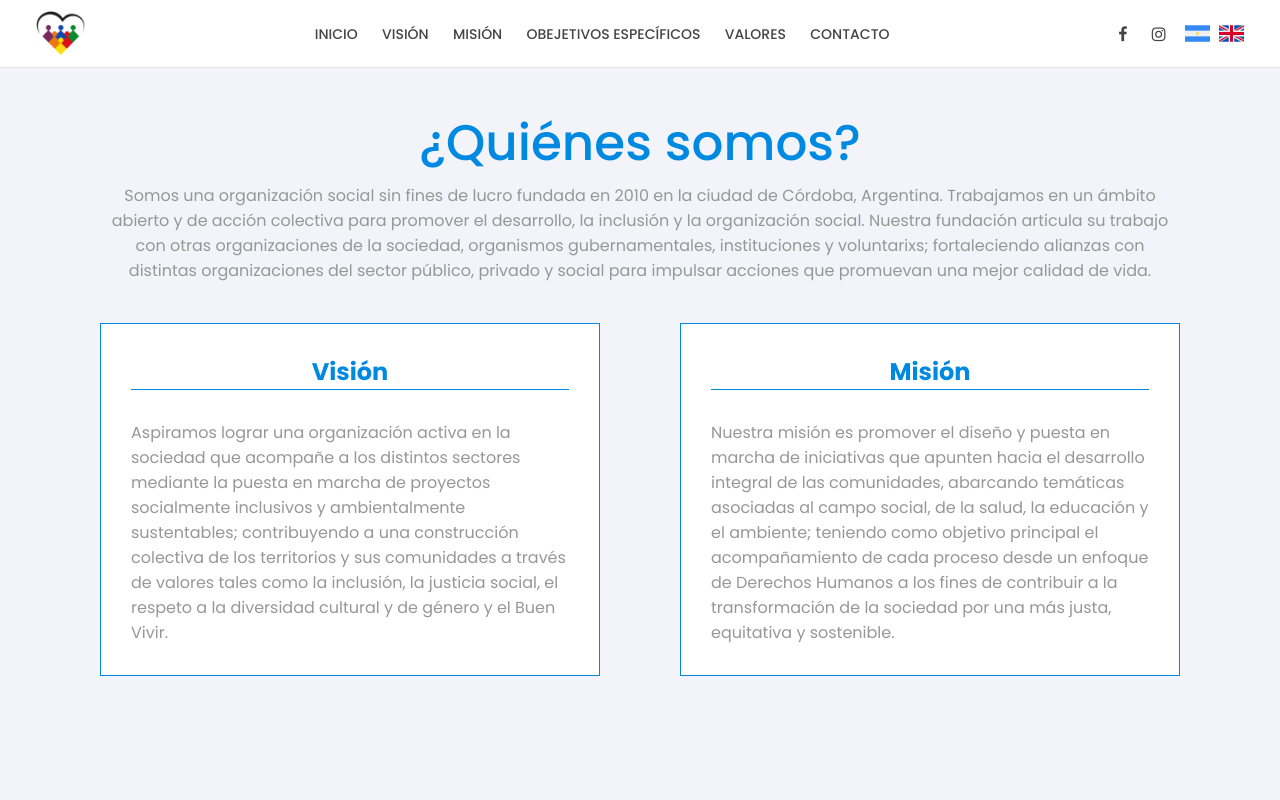
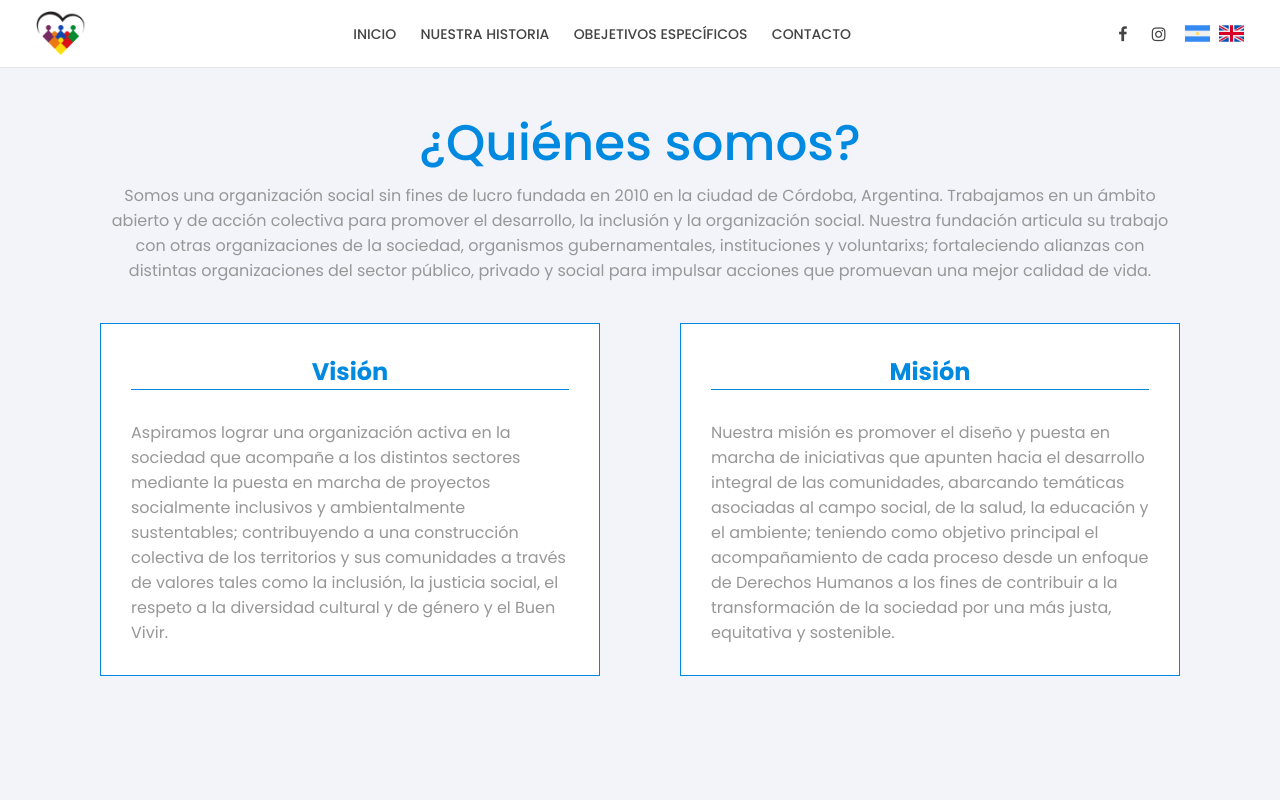
Before and after one commit to mati-romero/Fundacion-Vicentina, a plain HTML site: page pag/nosotros.html in a window 1280 px wide. Shown: the top 800 px of the page. Drawn offline with Linux system fonts and the light colour scheme.

Commit message:
Barra superior

```diff
--- a/pag/nosotros.html
+++ b/pag/nosotros.html
@@ -35,10 +35,8 @@
         </div>
         <nav class="menu-principal">
           <a href="../index.html">INICIO</a>
-          <a href="#Visión" class="scroll-acercaDe">VISIÓN</a>
-          <a href="#Misión" class="scroll-suave">MISIÓN</a>
+          <a href="#Historia" class="scroll-suave">NUESTRA HISTORIA</a>
           <a href="#Objetivos" class="scroll-equipo">OBEJETIVOS ESPECÍFICOS</a>
-          <a href="#Valores" class="scroll-suave">VALORES</a>
           <a href="#contacto" class="scroll-suave">CONTACTO</a>
         </nav>
       </div>
@@ -52,10 +50,8 @@
 
         <nav class="menu-principal">
           <a href="../index.html">INICIO</a>
-          <a href="#Visión" class="scroll-acercaDe">VISIÓN</a>
-          <a href="#Misión" class="scroll-suave">MISIÓN</a>
+          <a href="#Historia" class="scroll-suave">NUESTRA HISTORIA</a>
           <a href="#Objetivos" class="scroll-equipo">OBEJETIVOS ESPECÍFICOS</a>
-          <a href="#Valores" class="scroll-suave">VALORES</a>
           <a href="#contacto" class="scroll-suave">CONTACTO</a>
         </nav>
 
@@ -138,7 +134,7 @@
         </div>
       </section>
 
-      <section class="nosotros">
+      <section id="Objetivos" class="nosotros">
 
         <div class="contenedor">
 
@@ -207,11 +203,11 @@
           </div>
       </section>
 
-      <section class="nosotros">
+      <section id="Historia" class="nosotros">
         <div class="contenedor">
 
           <div class="titulo-seccion">
-              <h2>Nuestra historia</h2>
+              <h2>Nuestra Historia</h2>
           </div>
 
           <div class="historia">
```
